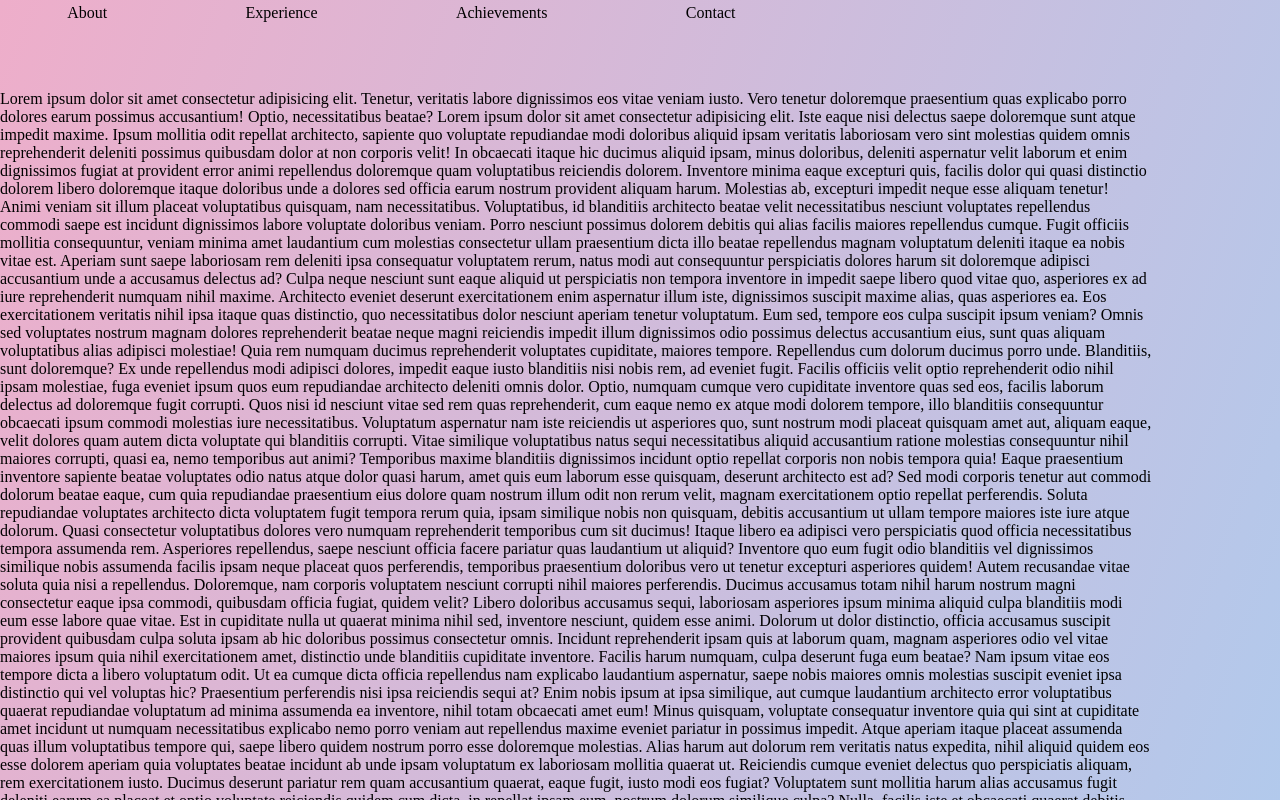
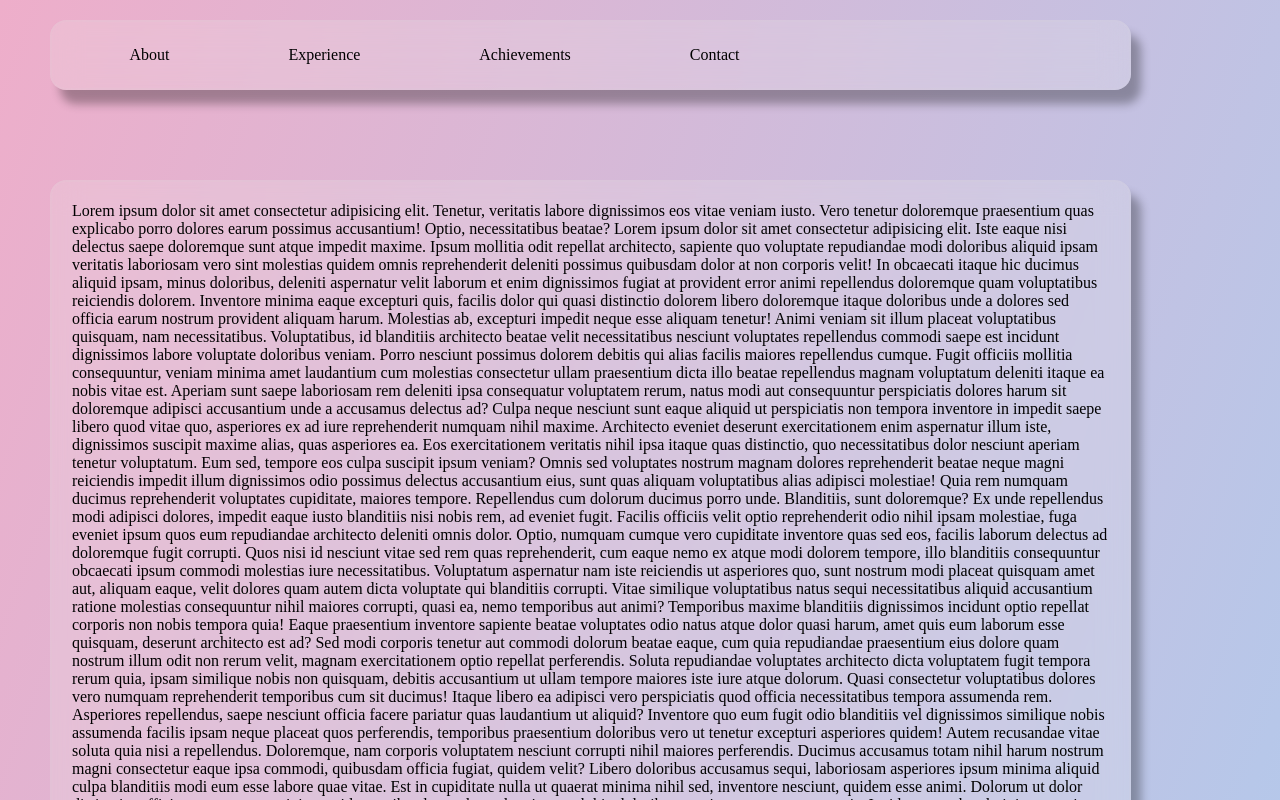
Before and after one commit to PRERNA-CHOUDHARY/glassmorphic, a plain HTML site: page index.html in a window 1280 px wide. Shown: the top 800 px of the page. Drawn offline with Linux system fonts and the light colour scheme.

Commit message:
Update style.css

```diff
--- a/style.css
+++ b/style.css
@@ -9,7 +9,7 @@ body{
     background-image: linear-gradient(3350deg,rgba(238,174,202,1) 0%, rgba(148,187,233,0.7598389697675946) 100%);
 }
 
-/* .glass{
+.glass{
     background: rgba(238, 233, 233, 0.21);
     border-radius: 16px;
     box-shadow: 10px 14px 10px rgba(0, 0, 0, 0.3);
@@ -17,16 +17,16 @@ body{
     -webkit-backdrop-filter: blur(11px);
     border: 2px solid rgba(211, 211, 211, 0.1);
     width: 90%;
-    margin: auto;
+    margin: 20px auto 50px 50px;
     box-sizing:content-box;
     padding: 20px;
-} */
+}
 .nav{
     overflow: hidden;
-    position:fixed;
-    top: 0;
-    margin:auto;
-    width: 100%;
+    /* position:fixed; */
+    top: 15px;
+    /* margin:auto; */
+    /* width: 90%; */
 
 }
 .nav a{
@@ -37,9 +37,9 @@ body{
      list-style: none;
  }
 .main_container{
+    /* position: relative; */
     padding: auto;
-    margin-top: auto;
-    margin: 10px auto;
+    /* margin-top: auto; */
 }
 
 
@@ -50,7 +50,6 @@ body{
 }
 footer{
 
-    margin: 2%;
     height: 20vh;
     background: rgba(0, 0, 0, 0.61);
 
```
